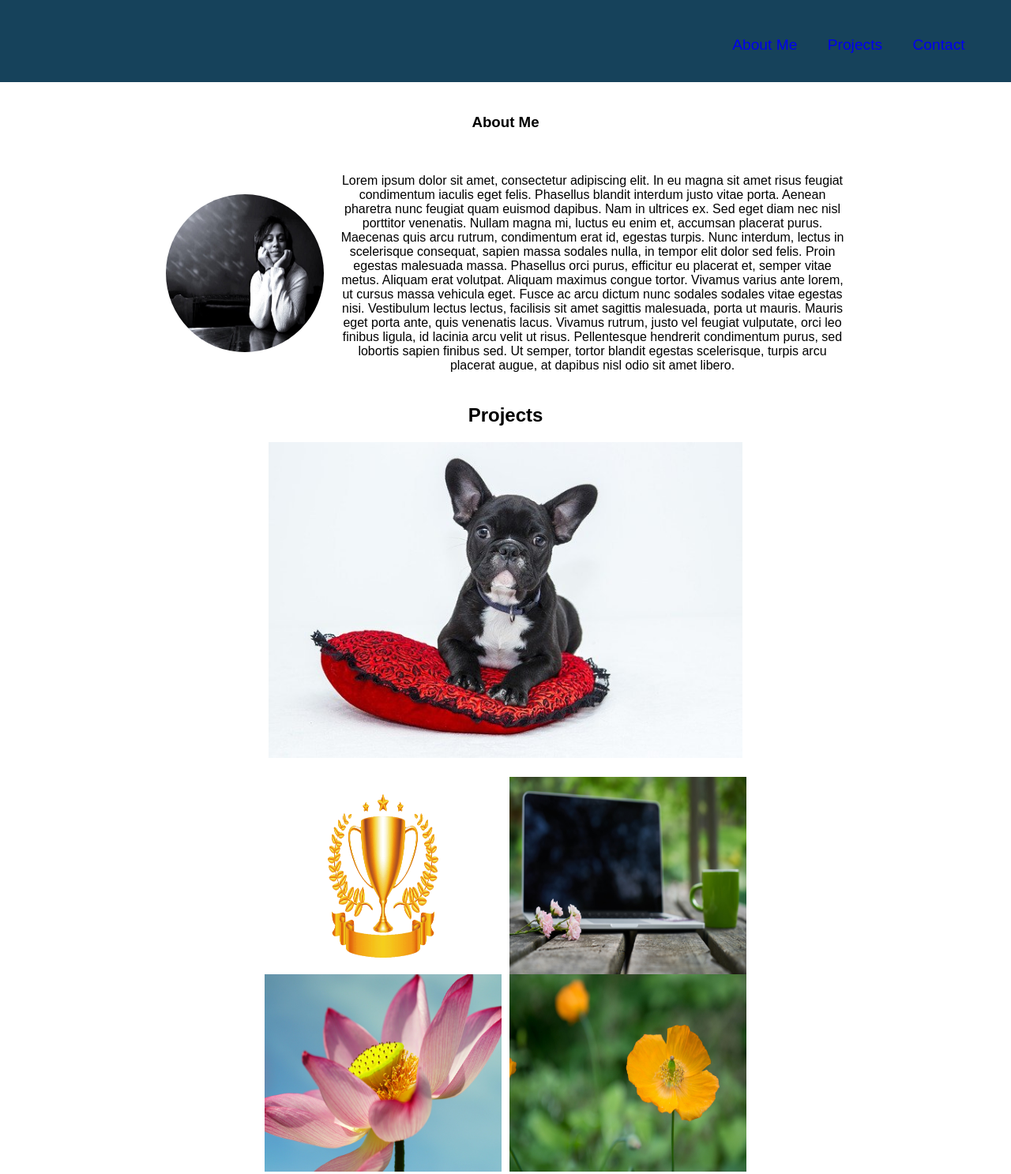
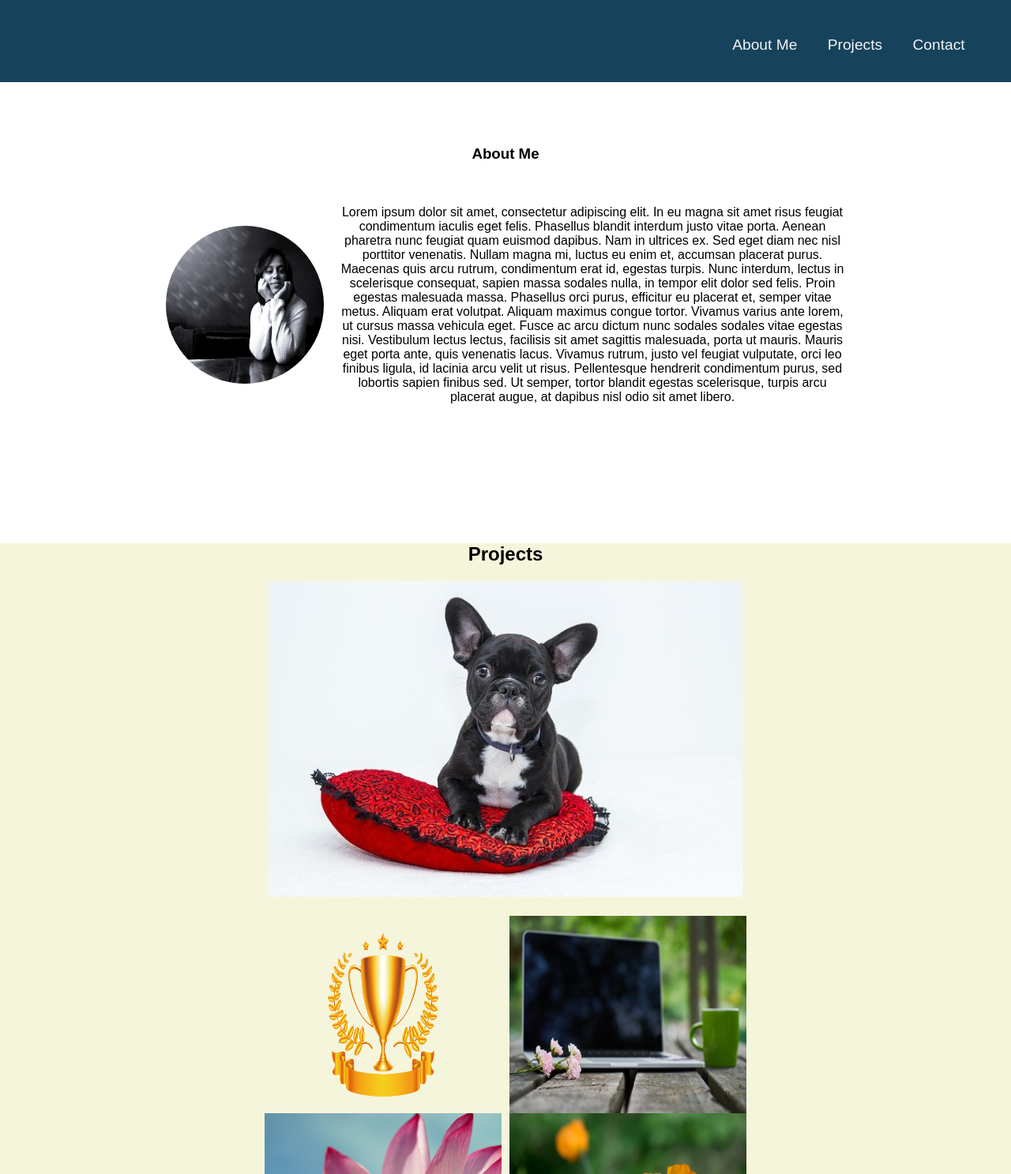
Before and after one commit to SaraNP-33/example3, a plain HTML site: page index.html in a window 1280 px wide. Shown: the top 1487 px of the page at 79% size. Drawn offline with Linux system fonts and the light colour scheme.

Commit message:
changes on html and css

```diff
--- a/assets/css/style.css
+++ b/assets/css/style.css
@@ -21,16 +21,16 @@ header nav{
 }
 header nav ul li{
     margin-left: 3vw;
-    color:whitesmoke;
     font-size: 1.2rem;
 
 }
-header nav ul li a:link{
+ a{
 text-decoration: none;
+color:whitesmoke;
 }
 
 #aboutMe{
-    margin-top: 5vh;
+    margin-top: 10vh;
     text-align: center;
 }
 
@@ -51,7 +51,8 @@ text-decoration: none;
     overflow: hidden;
 }
 #projects{
-    margin-top: 3vh;
+    background-color: beige;
+    margin-top: 20vh;
     text-align: center;
 }
 .mainApp{
--- a/index.html
+++ b/index.html
@@ -12,9 +12,9 @@
    <header>
     <nav>
     <ul>
-        <li><a href="aboutMe">About Me</a></li>
-        <li><a href="projects">Projects</a></li>
-        <li><a href="contact">Contact</a></li>
+        <li><a href="#aboutMe">About Me</a></li>
+        <li><a href="#projects">Projects</a></li>
+        <li><a href="#contact">Contact</a></li>
     </ul>
     </nav>
    </header>
```
